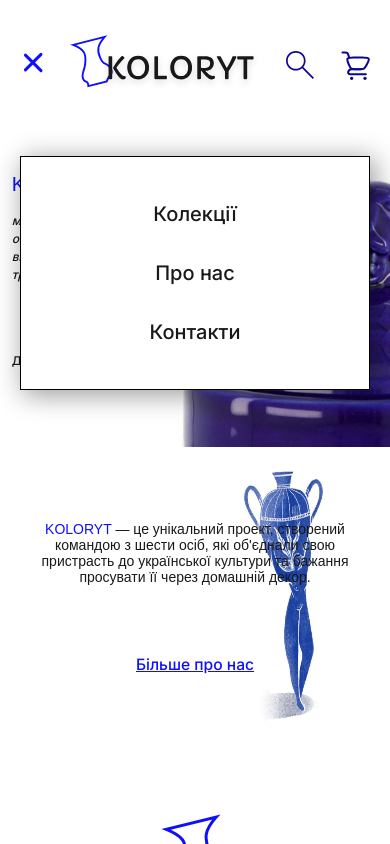
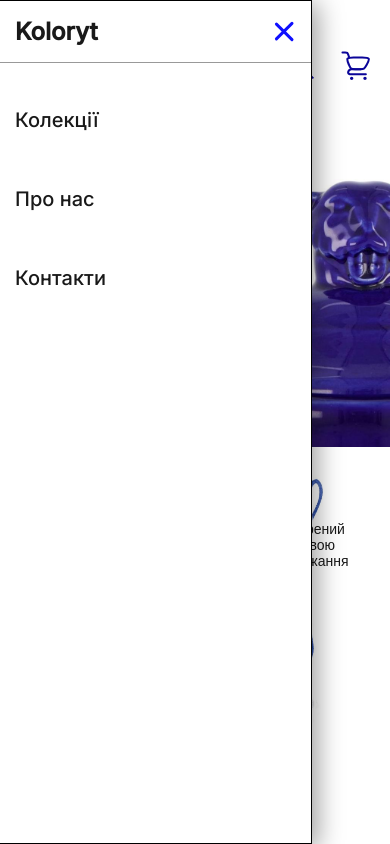
Before and after one commit to kiricle/koloryt, a React (Vite) app: page / in a window 390 px wide. Both pictures are taken after a click on the button 32 px from the left and 62 px from the top of the page. Shown: the top 844 px of the page. Built offline with nearby package versions, Linux system fonts and the light colour scheme; a web font is replaced by a local one.

Commit message:
burger menu bugfix

```diff
--- a/src/components/BurgerMenu/BurgerMenu.module.scss
+++ b/src/components/BurgerMenu/BurgerMenu.module.scss
@@ -8,6 +8,7 @@
     cursor: pointer;
 
     &:hover {
+
         .bar1,
         .bar2,
         .bar3 {
@@ -37,26 +38,45 @@
 .menu {
     position: absolute;
     left: 0;
-    height: fit-content;
+    top: 0;
+    bottom: 0;
+    min-height: 100vh;
+    width: 80%;
+
+
     display: flex;
     flex-direction: column;
-    justify-content: center;
-    align-items: center;
-    padding: 45px 0;
+    justify-content: start;
     gap: 35px;
-    width: 100%;
+
     background-color: white;
     border: 1px solid black;
+    border-left: none;
     opacity: 0;
     translate: -100vw 69px;
     box-shadow: 4px 4px 25px 1px rgba(0, 0, 0, .4);
     transition: translate .3s, opacity .3s;
     z-index: 100;
+
+    & > * {
+        padding: 10px 15px;
+    }
 }
 
 .menu_open {
-    translate: 0 69px;
+    translate: 0;
     opacity: 1;
+}
+
+.logo_container {
+    display: flex;
+    justify-content: space-between;
+    align-items: center;
+    border-bottom: 1px solid rgba(0, 0, 0, .4);
+}
+
+.title {
+    width: fit-content;
 }
 
 .link {
--- a/src/components/BurgerMenu/BurgerMenu.tsx
+++ b/src/components/BurgerMenu/BurgerMenu.tsx
@@ -2,6 +2,7 @@
 import styles from './BurgerMenu.module.scss';
 import { links } from '../../utils/links';
 import { Link } from '@tanstack/react-router';
+import { Logo } from '../Logo/Logo';
 
 export const BurgerMenu = () => {
     const [isOpen, setIsOpen] = useState<boolean>(false);
@@ -22,6 +23,21 @@
             <nav
                 className={[styles.menu, isOpen && styles.menu_open].join(' ')}
             >
+                <div className={styles.logo_container}>
+                    <h2 className={styles.title}>Koloryt</h2>
+                    <button
+                        className={[
+                            styles.burger,
+                            isOpen && styles.button_open,
+                        ].join(' ')}
+                        onClick={() => setIsOpen((prev) => !prev)}
+                    >
+                        <div className={styles.bar1}></div>
+                        <div className={styles.bar2}></div>
+                        <div className={styles.bar3}></div>
+                    </button>
+                </div>
+
                 {links.map(({ href, name }) => (
                     <Link
                         key={name}
--- a/src/components/Navigation/Navigation.module.scss
+++ b/src/components/Navigation/Navigation.module.scss
@@ -38,7 +38,7 @@
     }
 }
 
-@media (width < 1000px) {
+@media (max-width: 1000px) {
     .navigation {
         display: none;
     }
--- a/src/layout/Header/Header.module.scss
+++ b/src/layout/Header/Header.module.scss
@@ -1,6 +1,7 @@
 .header {
     padding: 46px;
     margin-bottom: 24px;
+    position: relative;
 }
 
 .container {
@@ -8,7 +9,6 @@
     display: flex;
     justify-content: space-between;
     align-items: center;
-    position: relative;
     height: 89px;
 }
 
```
